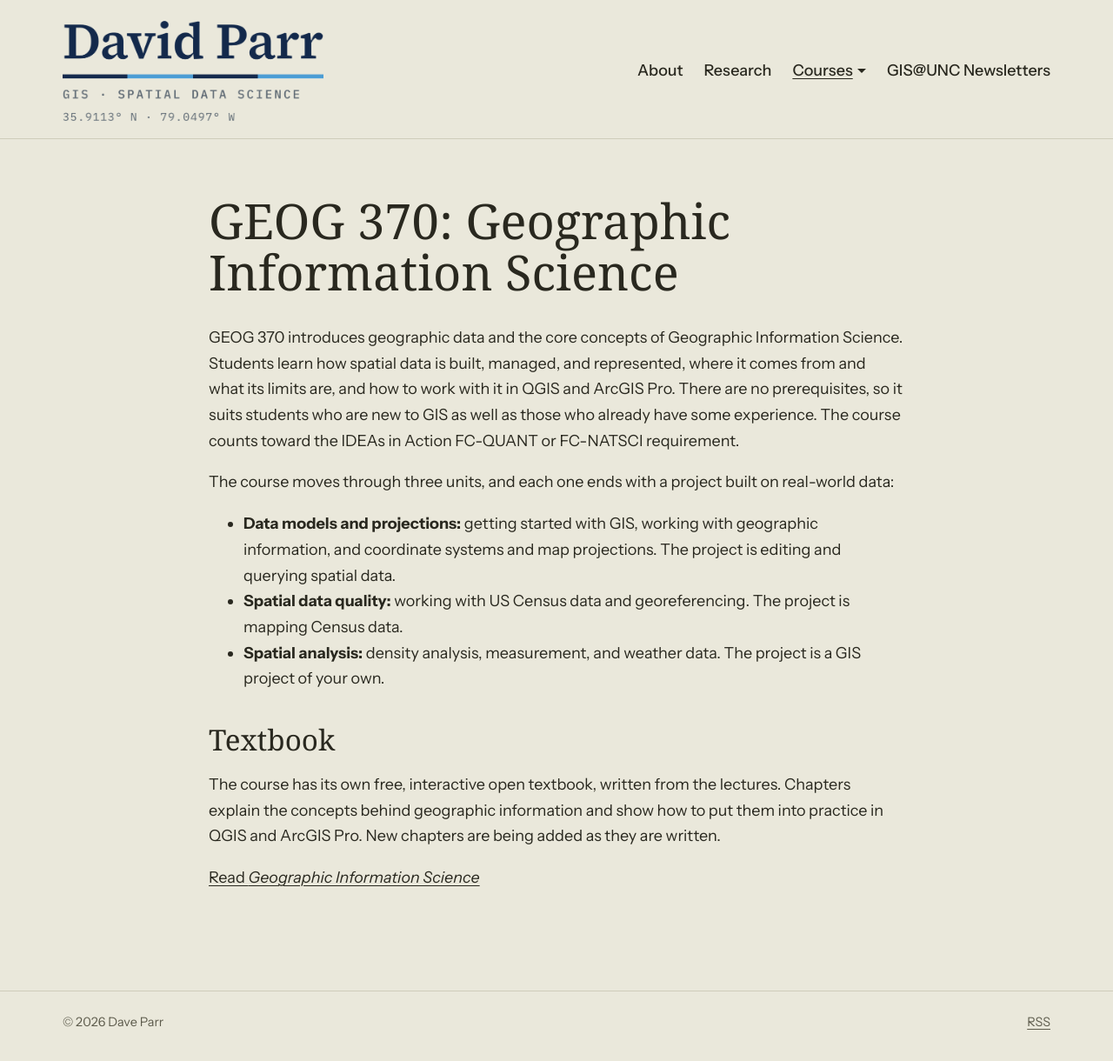
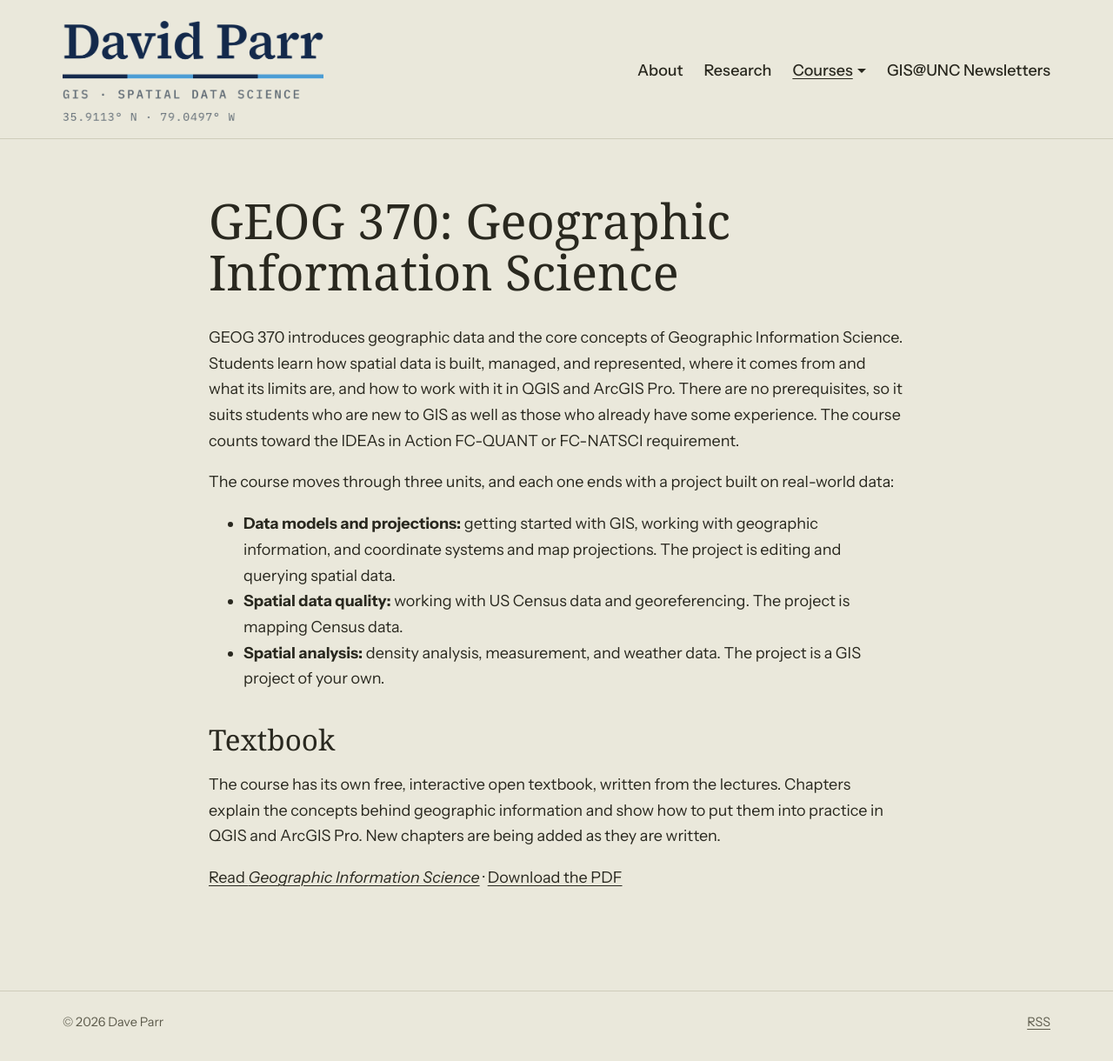
Before and after one commit to dparr1/daveparr.com, a Jekyll site: the page built from courses/geog-370.md, in a window 1280 px wide. Shown: the whole page at 87% size. Built offline with Jekyll 4.4.1, drawn with Linux system fonts in a browser that asks for light colours; some web fonts are replaced.

Commit message:
Host the GEOG 370 PDF textbook on GitHub instead of Cloudflare (#6)
* Host the GEOG 370 PDF textbook on GitHub instead of Cloudflare

The 26 MB PDF is over Cloudflare's 25 MiB per-file limit and blocked the
build. Remove it, exclude it from the Jekyll build in case the book sync
brings it back, point the book's Download PDF links and the course page at
the GitHub release asset, and redirect the old PDF URL there.

Co-Authored-By: Claude Opus 5.5 <noreply@anthropic.com>
Claude-Session: https://claude.ai/code/session_019zAzPTp3NWrjEWNrjqChNJ

* Add a previews block so Cloudflare PR preview builds deploy

Workers Builds runs `wrangler preview` on non-production branches, which
fails without a `previews` block in wrangler.jsonc.

Co-Authored-By: Claude Opus 5.5 <noreply@anthropic.com>
Claude-Session: https://claude.ai/code/session_019zAzPTp3NWrjEWNrjqChNJ

---------

Co-authored-by: Claude <noreply@anthropic.com>

```diff
--- a/_config.yml
+++ b/_config.yml
@@ -57,3 +57,6 @@ exclude:
   - .ruby-version
   - vendor/
   - wrangler.jsonc
+  # The GEOG 370 PDF textbook is over Cloudflare's 25 MiB per-file limit, so
+  # it is hosted as a GitHub release asset instead (see _redirects).
+  - geographic-information-science/Geographic-Information-Science.pdf
--- a/courses/geog-370.md
+++ b/courses/geog-370.md
@@ -17,4 +17,4 @@ The course moves through three units, and each one ends with a project built on
 
 The course has its own free, interactive open textbook, written from the lectures. Chapters explain the concepts behind geographic information and show how to put them into practice in QGIS and ArcGIS Pro. New chapters are being added as they are written.
 
-[Read *Geographic Information Science*]({{ '/geographic-information-science/' | relative_url }})
+[Read *Geographic Information Science*]({{ '/geographic-information-science/' | relative_url }}) · [Download the PDF](https://github.com/dparr1/geog-370-geographic-information-science/releases/download/textbook-pdf/Geographic-Information-Science.pdf)
```
Also changed, not shown: 2 other files.
